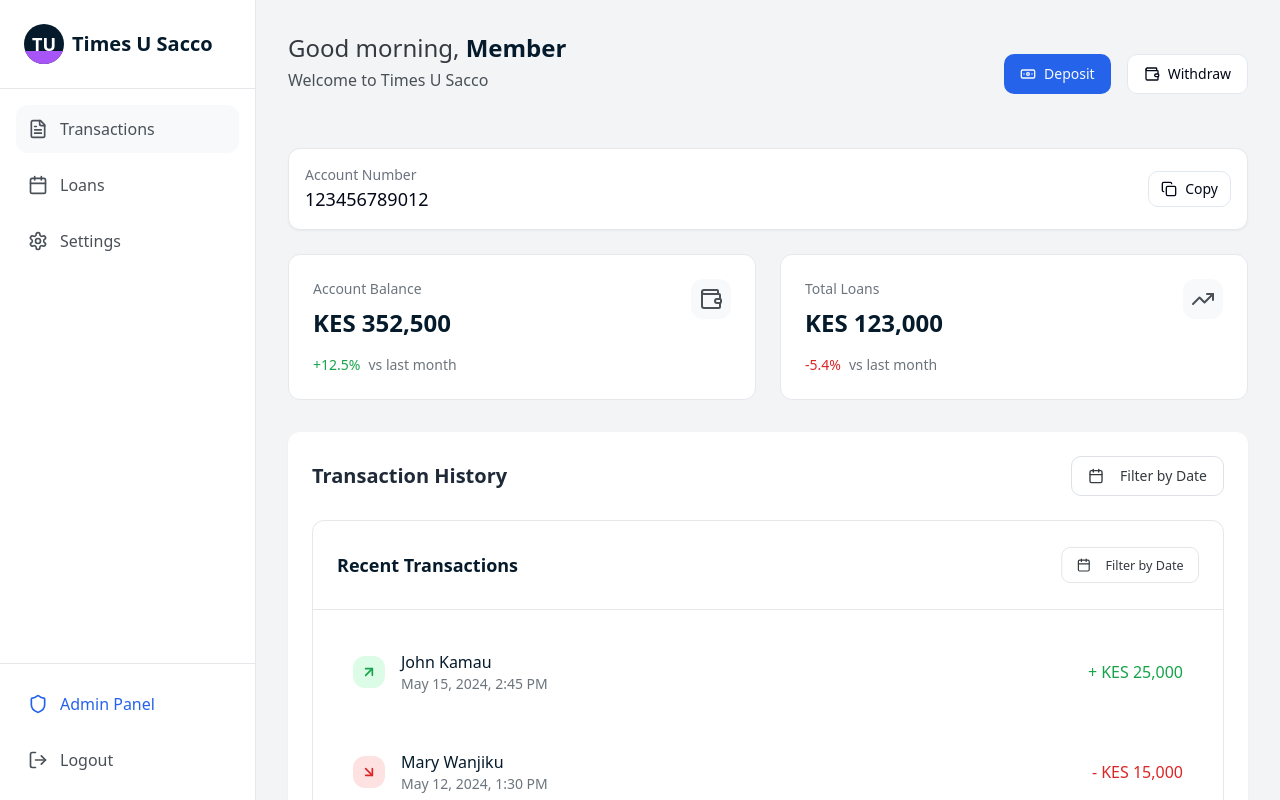
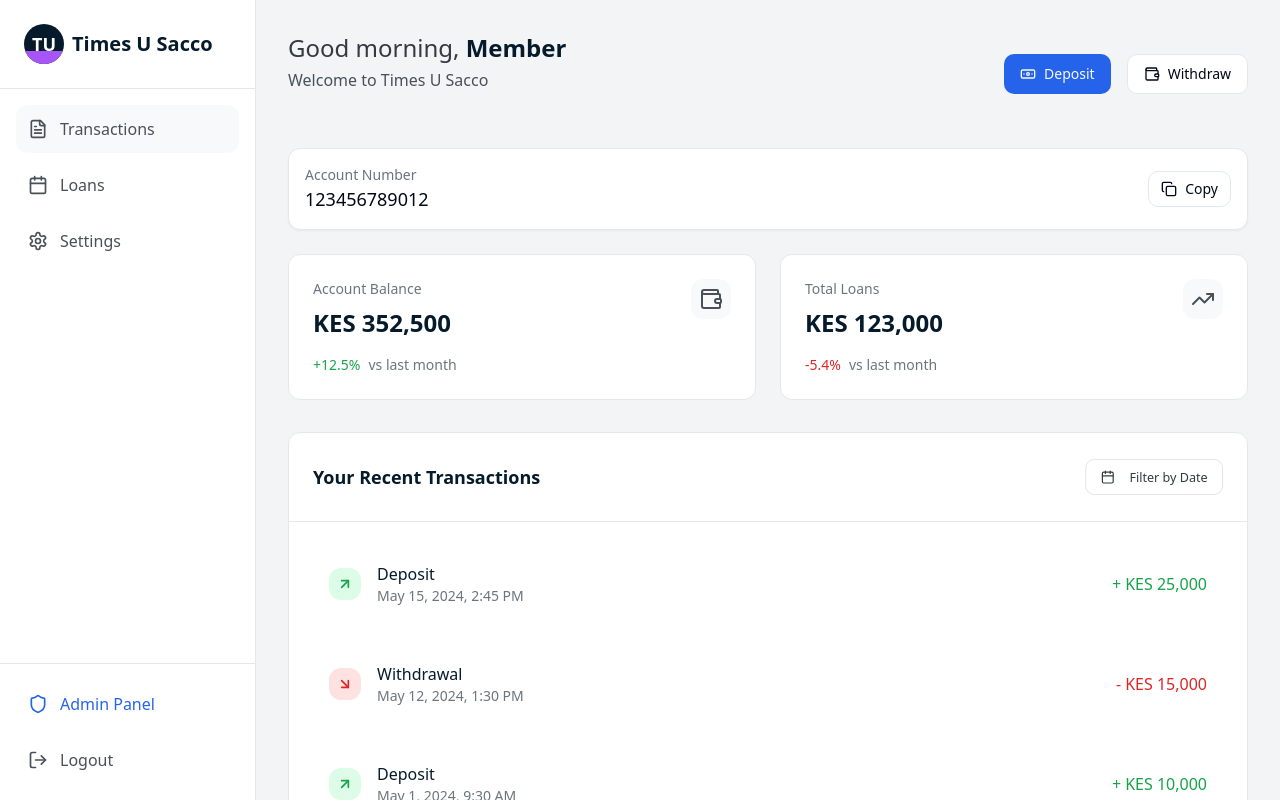
Before and after one commit to SandraNgugi/sacco-dashboard-hub-22, a React (Vite) app: page /transactions in a window 1280 px wide. Built offline with nearby package versions, Linux system fonts and the light colour scheme.

Commit message:
Fix: Filter transactions by user
Filter recent transactions to show only the transactions of the specific user.

```diff
--- a/src/components/dashboard/RecentTransactions.tsx
+++ b/src/components/dashboard/RecentTransactions.tsx
@@ -3,9 +3,11 @@ import { ArrowUpRight, ArrowDownRight } from "lucide-react";
 import { useState } from "react";
 import { DateRangeFilter } from "@/components/transactions/DateRangeFilter";
 
-const transactions = [
+// Sample data - in a real app, this would be fetched from an API
+const allTransactions = [
   {
     id: 1,
+    memberId: "123456789012", // Current user's ID
     member: "John Kamau",
     type: "deposit",
     amount: "KES 25,000",
@@ -14,7 +16,8 @@ const transactions = [
   },
   {
     id: 2,
-    member: "Mary Wanjiku",
+    memberId: "123456789012", // Current user's ID
+    member: "John Kamau",
     type: "withdrawal",
     amount: "KES 15,000",
     date: "May 12, 2024",
@@ -22,6 +25,7 @@ const transactions = [
   },
   {
     id: 3,
+    memberId: "987654321098", // Different user
     member: "Peter Njoroge",
     type: "deposit",
     amount: "KES 50,000",
@@ -30,11 +34,21 @@ const transactions = [
   },
   {
     id: 4,
+    memberId: "456789012345", // Different user
     member: "Sarah Muthoni",
     type: "withdrawal",
     amount: "KES 10,000",
     date: "May 5, 2024",
     time: "10:15 AM",
+  },
+  {
+    id: 5,
+    memberId: "123456789012", // Current user's ID
+    member: "John Kamau",
+    type: "deposit",
+    amount: "KES 10,000",
+    date: "May 1, 2024",
+    time: "9:30 AM",
   },
 ];
 
@@ -49,11 +63,20 @@ const parseTransactionDate = (dateStr: string): Date => {
   return new Date(parseInt(year), months[month], parseInt(day.replace(',', '')));
 };
 
-export function RecentTransactions() {
+interface RecentTransactionsProps {
+  accountNumber: string;
+}
+
+export function RecentTransactions({ accountNumber }: RecentTransactionsProps) {
   const [dateRange, setDateRange] = useState<{ start?: Date, end?: Date }>({});
 
+  // Get only the current user's transactions
+  const currentUserTransactions = allTransactions.filter(
+    transaction => transaction.memberId === accountNumber
+  );
+
   // Filter transactions based on date range
-  const filteredTransactions = transactions.filter(transaction => {
+  const filteredTransactions = currentUserTransactions.filter(transaction => {
     // Date range filter
     let matchesDateRange = true;
     if (dateRange.start || dateRange.end) {
@@ -90,7 +113,7 @@ export function RecentTransactions() {
     <div className="bg-white rounded-xl border border-gray-200 animate-fade-in">
       <div className="p-6 border-b border-gray-200 flex justify-between items-center">
         <h2 className="text-lg font-semibold text-sacco-900">
-          Recent Transactions
+          Your Recent Transactions
         </h2>
         <DateRangeFilter
           onDateRangeChange={handleDateRangeChange}
@@ -128,7 +151,7 @@ export function RecentTransactions() {
                   </div>
                   <div>
                     <p className="font-medium text-sacco-900">
-                      {transaction.member}
+                      {transaction.type === "deposit" ? "Deposit" : "Withdrawal"}
                     </p>
                     <p className="text-sm text-sacco-500">{transaction.date}, {transaction.time}</p>
                   </div>
--- a/src/pages/Transactions.tsx
+++ b/src/pages/Transactions.tsx
@@ -72,17 +72,8 @@ export default function Transactions() {
 
           <QuickStats />
 
-          <div className="mt-8 bg-white p-6 rounded-lg shadow-sm">
-            <div className="flex flex-col sm:flex-row sm:items-center sm:justify-between mb-6">
-              <h2 className="text-xl font-semibold text-gray-800">Transaction History</h2>
-              <div className="mt-4 sm:mt-0">
-                <DateRangeFilter
-                  onDateRangeChange={handleDateRangeChange}
-                  onClearFilter={() => setDateRange({})}
-                />
-              </div>
-            </div>
-            <RecentTransactions />
+          <div className="mt-8">
+            <RecentTransactions accountNumber={accountNumber} />
           </div>
         </div>
       </main>
```
